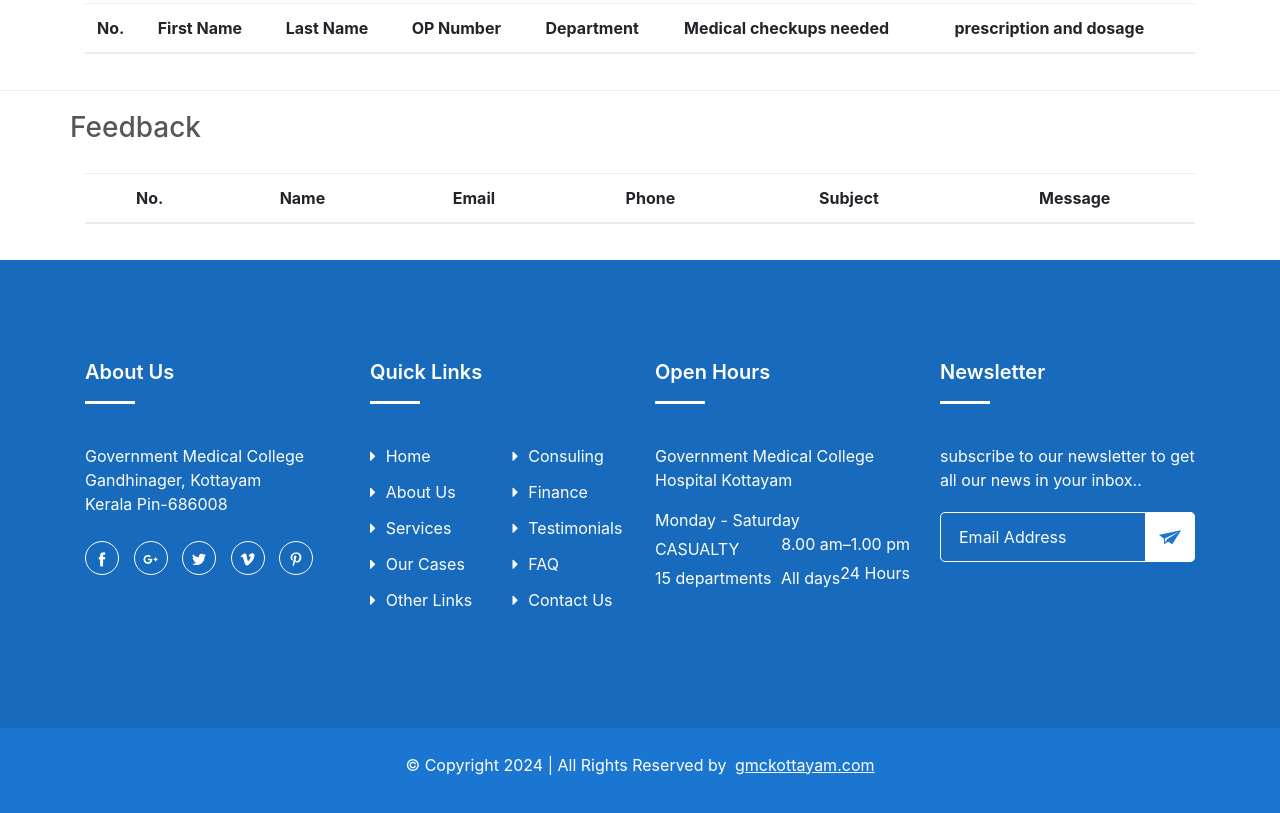
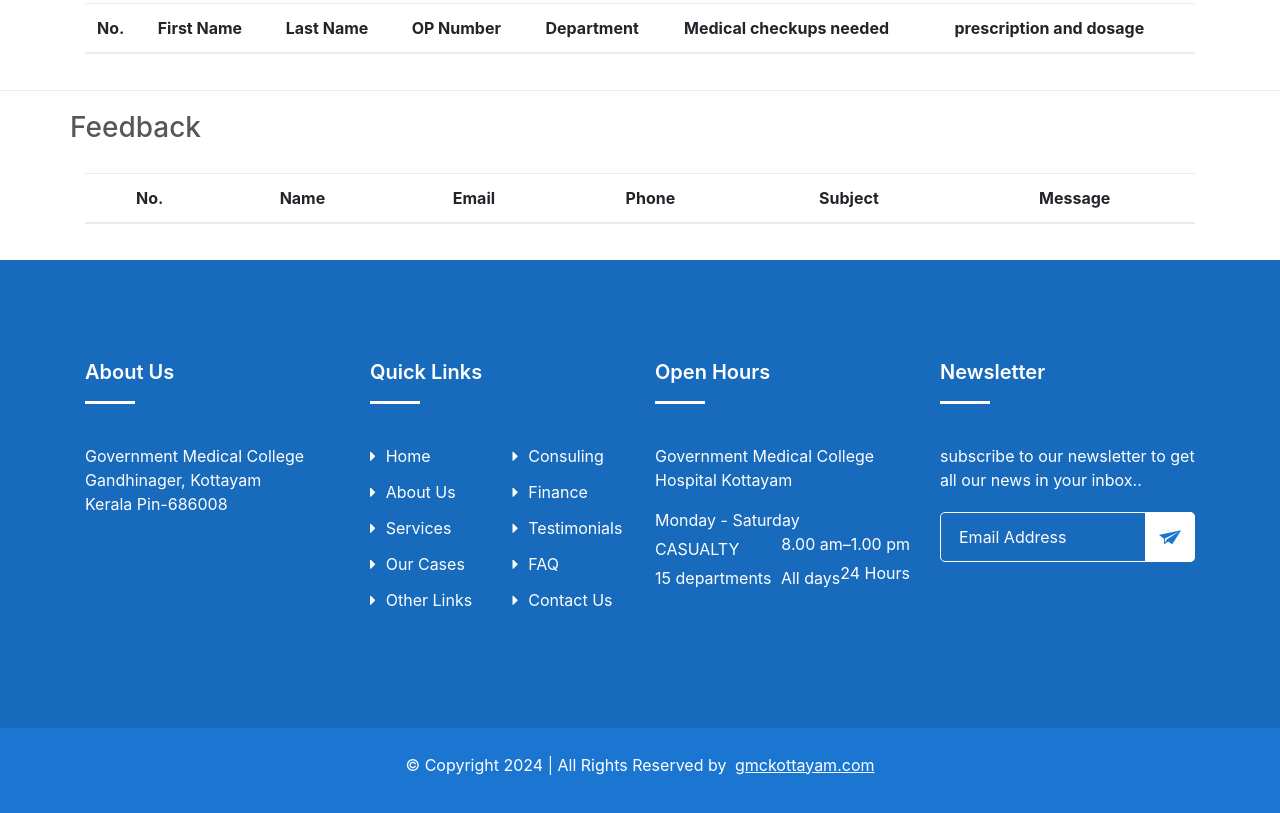
Before and after one commit to alantomanu/med-man, a website with bundled scripts: page admin.html in a window 1280 px wide. Shown: the part 481-1294 px from the top of the page. Built offline with nearby package versions, Linux system fonts and the light colour scheme; no server answers; a script that the page names is missing.

Commit message:
Update admin.html

```diff
--- a/admin.html
+++ b/admin.html
@@ -245,15 +245,7 @@
 								Kerala Pin-686008<br>
 							</p>
 							<!-- Social -->
-							<ul class="social">
-								<li><a
-										href="https://www.facebook.com/sharer/sharer.php?u=https://kottayam.nic.in/en/public-utility/hospital1/&t=Government+Medical+College+Hospital"><i
-											class="icofont-facebook"></i></a></li>
-								<li><a href="#"><i class="icofont-google-plus"></i></a></li>
-								<li><a href="#"><i class="icofont-twitter"></i></a></li>
-								<li><a href="#"><i class="icofont-vimeo"></i></a></li>
-								<li><a href="#"><i class="icofont-pinterest"></i></a></li>
-							</ul>
+
 							<!-- End Social -->
 						</div>
 					</div>
```
